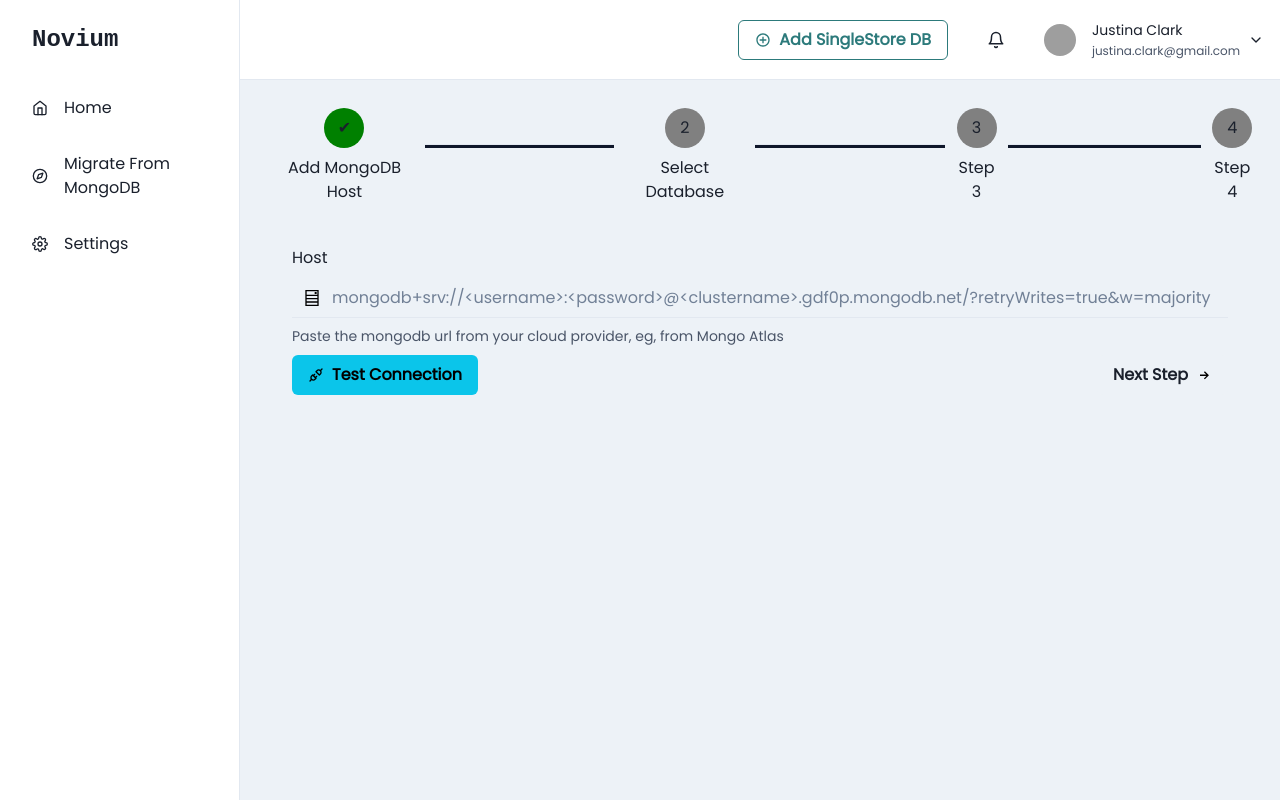
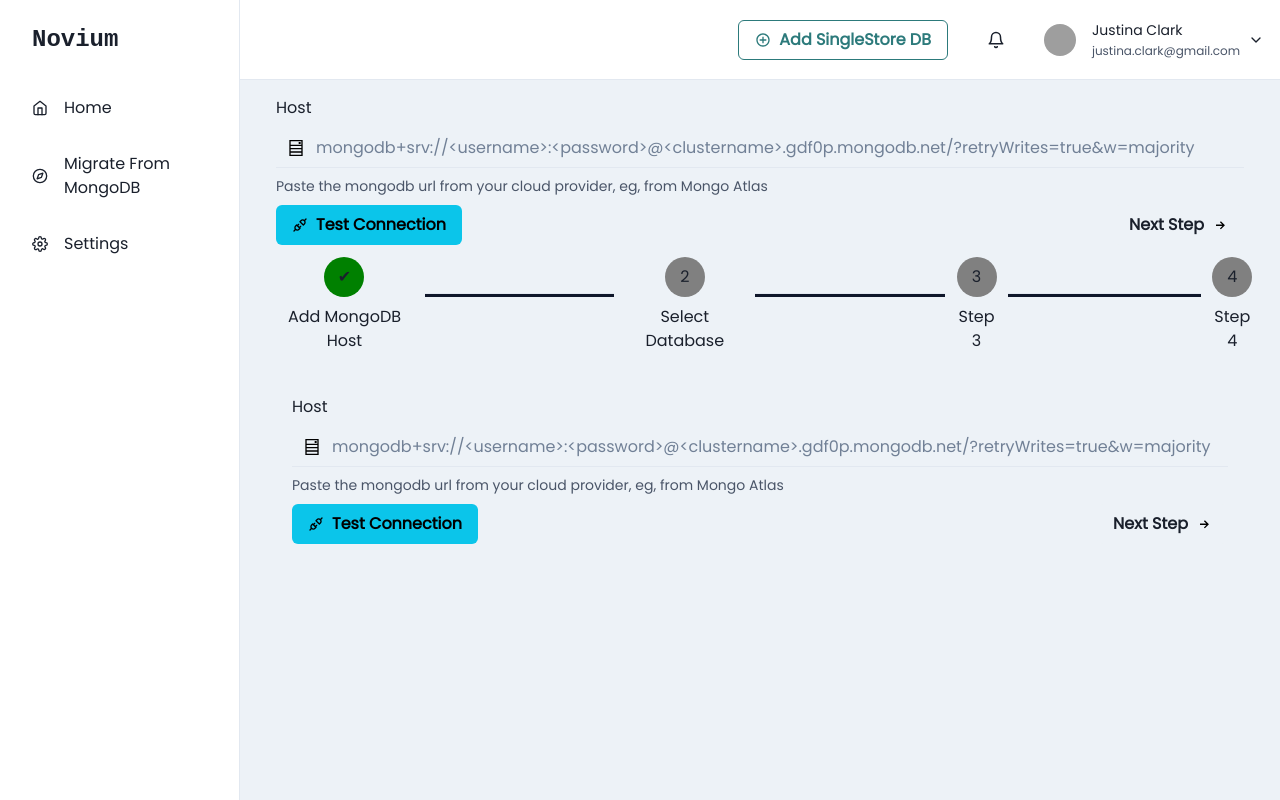
Before and after one commit to VinGitonga/copyable, a Next.js app: page /mongo/mongo-wizard in a window 1280 px wide. Built offline with nearby package versions, Linux system fonts and the light colour scheme; no server answers; grey boxes are pictures that could not be loaded.

Commit message:
Test bug

```diff
--- a/pages/mongo/mongo-wizard.js
+++ b/pages/mongo/mongo-wizard.js
@@ -48,6 +48,11 @@ export default function MongoWizard() {
       <Head>
         <title>Welcome to the MongoDB migration Wizard</title>
       </Head>
+      <MongoStep1
+        host={host}
+        setHost={setHost}
+        handleNextStepClick={onClickNextToStep2}
+      />
       <Stepper>
         <Stepper.Steps>
           <Stepper.Step id={'addMongoDbHost'} name={'Add MongoDB Host'}>
```
